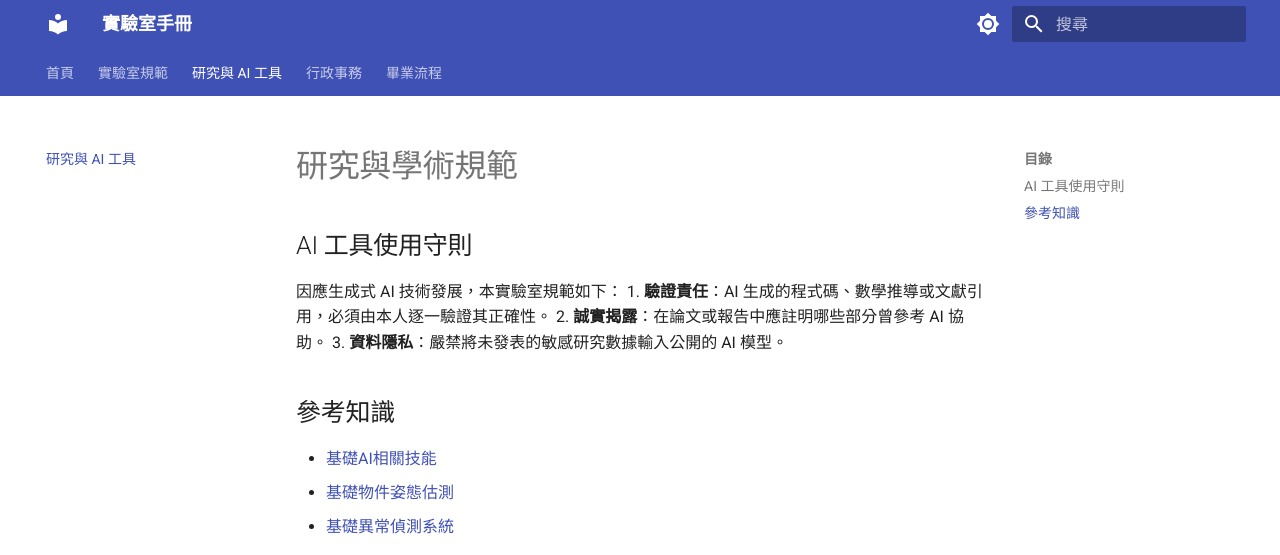
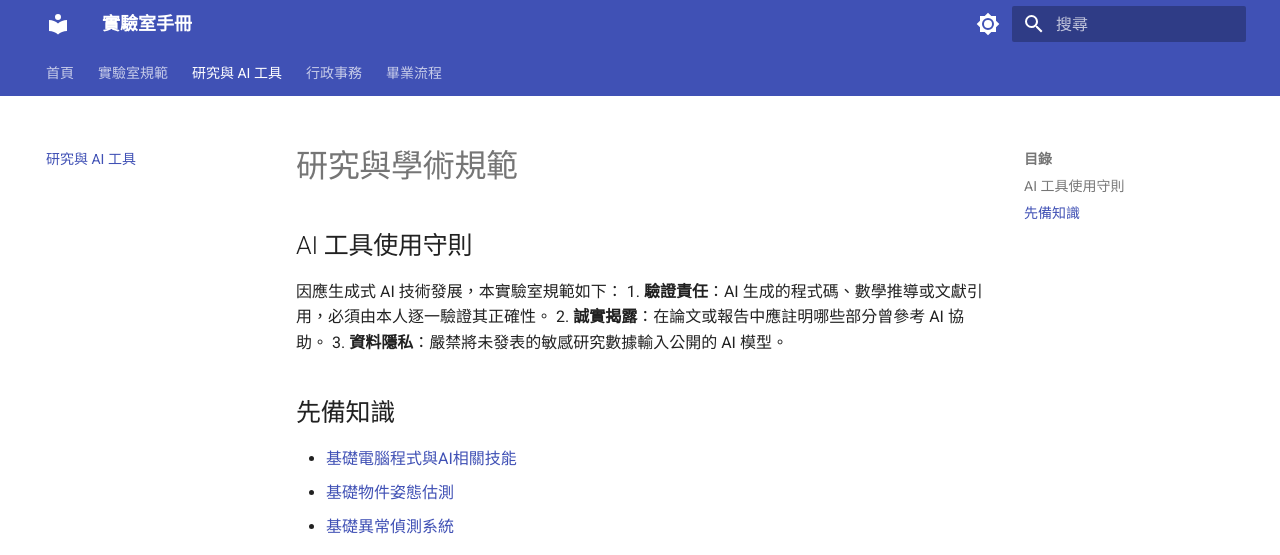
Before and after one commit to Ewz9/lab_handbook, an MkDocs documentation site: the page built from docs/research.md, in a window 1280 px wide. Shown: the top 555 px of the page. Built offline with MkDocs 1.6.1 and Material for MkDocs 9.7.7, drawn with Linux system fonts in a browser that asks for light colours.

Commit message:
Update research.md

```diff
--- a/docs/research.md
+++ b/docs/research.md
@@ -6,7 +6,7 @@
 2. **誠實揭露**：在論文或報告中應註明哪些部分曾參考 AI 協助。
 3. **資料隱私**：嚴禁將未發表的敏感研究數據輸入公開的 AI 模型。
 
-## 參考知識
-* [基礎AI相關技能](https://github.com/Ewz9/Mentor_grad_students)
+## 先備知識
+* [基礎電腦程式與AI相關技能](https://github.com/Ewz9/Mentor_grad_students)
 * [基礎物件姿態估測](https://drive.google.com/file/d/1ztCUupH_fjHEj1lQiCwzVfoZXpqBcPZJ/view?usp=sharing)
 * [基礎異常偵測系統](https://drive.google.com/file/d/1l_m5SXQI8uu1zjCE2AO3EUjFUm0-A_1e/view?usp=sharing)
```
